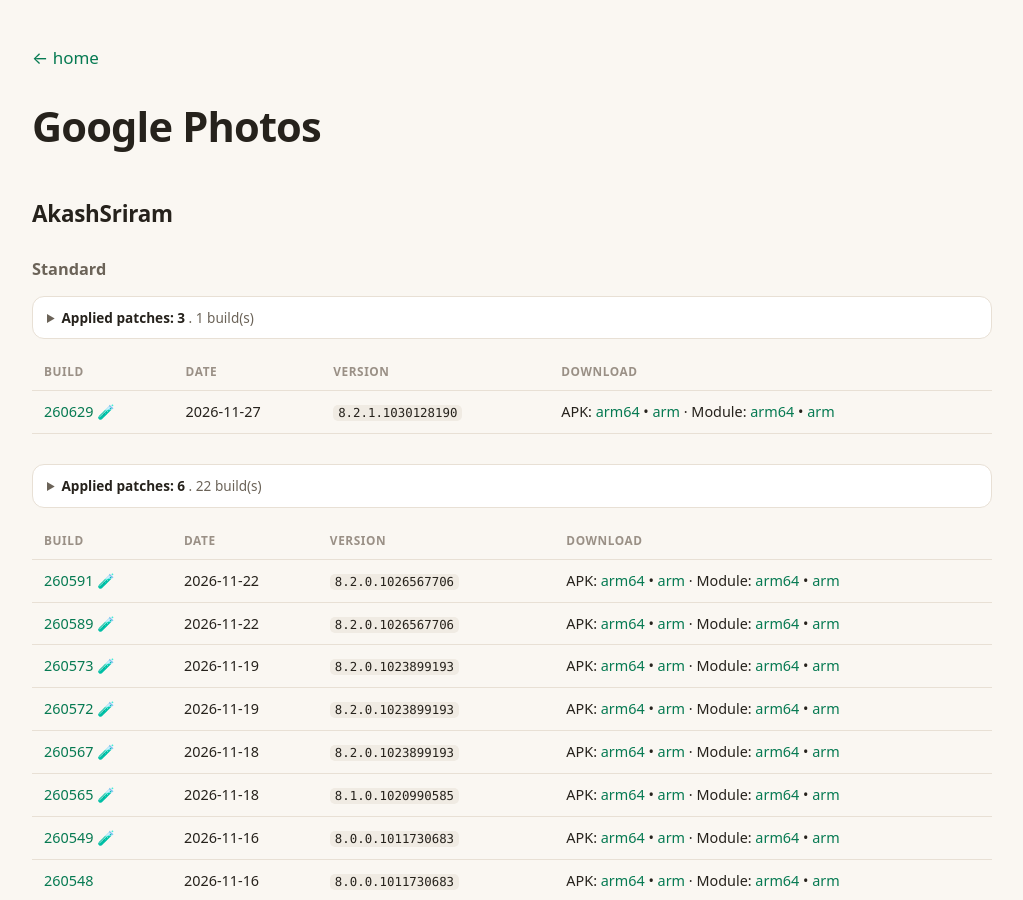
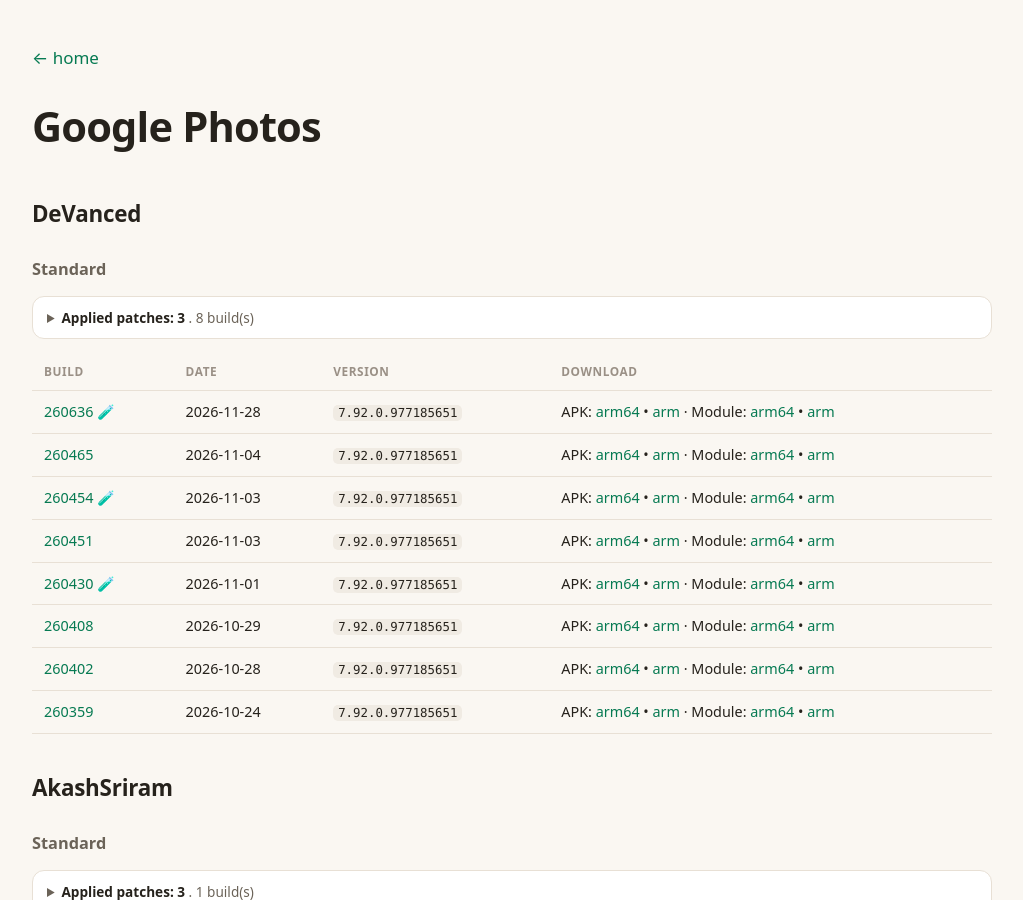
Before and after one commit to nullcpy/archive, a Jekyll site: the page built from apps/googlephotos/README.md, in a window 1280 px wide and 900 px high. Shown: the whole window, without its empty margins (128-1151 px from the left). Built offline with Jekyll 4.4.1, drawn with Linux system fonts in a browser that asks for light colours; our own code applies the rules of GitHub Pages for plain Markdown files.

Commit message:
chore: rebuild the archive README surface [skip ci]

```diff
--- a/apps/googlephotos/README.md
+++ b/apps/googlephotos/README.md
@@ -1,4 +1,27 @@
 # Google Photos
+
+## DeVanced
+
+### Standard
+
+<details><summary><b>Applied patches: 3</b> . 8 build(s)</summary>
+<ul>
+<li>Fix selected account persistence</li>
+<li>GmsCore support <code>module omit</code></li>
+<li>Spoof features</li>
+</ul>
+</details>
+
+| Build | Date | Version | Download |
+|---|---|---|---|
+| [260636](https://github.com/nullcpy/archive/releases/tag/260636) 🧪 | 2026-11-28 | `7.92.0.977185651` | APK: [arm64](https://github.com/nullcpy/archive/releases/download/260636/google-photos-devanced-v7.92.0.977185651-arm64-v8a.apk) • [arm](https://github.com/nullcpy/archive/releases/download/260636/google-photos-devanced-v7.92.0.977185651-arm-v7a.apk) · Module: [arm64](https://github.com/nullcpy/archive/releases/download/260636/google-photos-devanced-module-v7.92.0.977185651-arm64-v8a.zip) • [arm](https://github.com/nullcpy/archive/releases/download/260636/google-photos-devanced-module-v7.92.0.977185651-arm-v7a.zip) |
+| [260465](https://github.com/nullcpy/archive/releases/tag/260465) | 2026-11-04 | `7.92.0.977185651` | APK: [arm64](https://github.com/nullcpy/archive/releases/download/260465/google-photos-devanced-v7.92.0.977185651-arm64-v8a.apk) • [arm](https://github.com/nullcpy/archive/releases/download/260465/google-photos-devanced-v7.92.0.977185651-arm-v7a.apk) · Module: [arm64](https://github.com/nullcpy/archive/releases/download/260465/google-photos-devanced-module-v7.92.0.977185651-arm64-v8a.zip) • [arm](https://github.com/nullcpy/archive/releases/download/260465/google-photos-devanced-module-v7.92.0.977185651-arm-v7a.zip) |
+| [260454](https://github.com/nullcpy/archive/releases/tag/260454) 🧪 | 2026-11-03 | `7.92.0.977185651` | APK: [arm64](https://github.com/nullcpy/archive/releases/download/260454/google-photos-devanced-v7.92.0.977185651-arm64-v8a.apk) • [arm](https://github.com/nullcpy/archive/releases/download/260454/google-photos-devanced-v7.92.0.977185651-arm-v7a.apk) · Module: [arm64](https://github.com/nullcpy/archive/releases/download/260454/google-photos-devanced-module-v7.92.0.977185651-arm64-v8a.zip) • [arm](https://github.com/nullcpy/archive/releases/download/260454/google-photos-devanced-module-v7.92.0.977185651-arm-v7a.zip) |
+| [260451](https://github.com/nullcpy/archive/releases/tag/260451) | 2026-11-03 | `7.92.0.977185651` | APK: [arm64](https://github.com/nullcpy/archive/releases/download/260451/google-photos-devanced-v7.92.0.977185651-arm64-v8a.apk) • [arm](https://github.com/nullcpy/archive/releases/download/260451/google-photos-devanced-v7.92.0.977185651-arm-v7a.apk) · Module: [arm64](https://github.com/nullcpy/archive/releases/download/260451/google-photos-devanced-module-v7.92.0.977185651-arm64-v8a.zip) • [arm](https://github.com/nullcpy/archive/releases/download/260451/google-photos-devanced-module-v7.92.0.977185651-arm-v7a.zip) |
+| [260430](https://github.com/nullcpy/archive/releases/tag/260430) 🧪 | 2026-11-01 | `7.92.0.977185651` | APK: [arm64](https://github.com/nullcpy/archive/releases/download/260430/google-photos-devanced-v7.92.0.977185651-arm64-v8a.apk) • [arm](https://github.com/nullcpy/archive/releases/download/260430/google-photos-devanced-v7.92.0.977185651-arm-v7a.apk) · Module: [arm64](https://github.com/nullcpy/archive/releases/download/260430/google-photos-devanced-module-v7.92.0.977185651-arm64-v8a.zip) • [arm](https://github.com/nullcpy/archive/releases/download/260430/google-photos-devanced-module-v7.92.0.977185651-arm-v7a.zip) |
+| [260408](https://github.com/nullcpy/archive/releases/tag/260408) | 2026-10-29 | `7.92.0.977185651` | APK: [arm64](https://github.com/nullcpy/archive/releases/download/260408/google-photos-devanced-v7.92.0.977185651-arm64-v8a.apk) • [arm](https://github.com/nullcpy/archive/releases/download/260408/google-photos-devanced-v7.92.0.977185651-arm-v7a.apk) · Module: [arm64](https://github.com/nullcpy/archive/releases/download/260408/google-photos-devanced-module-v7.92.0.977185651-arm64-v8a.zip) • [arm](https://github.com/nullcpy/archive/releases/download/260408/google-photos-devanced-module-v7.92.0.977185651-arm-v7a.zip) |
+| [260402](https://github.com/nullcpy/archive/releases/tag/260402) | 2026-10-28 | `7.92.0.977185651` | APK: [arm64](https://github.com/nullcpy/archive/releases/download/260402/google-photos-devanced-v7.92.0.977185651-arm64-v8a.apk) • [arm](https://github.com/nullcpy/archive/releases/download/260402/google-photos-devanced-v7.92.0.977185651-arm-v7a.apk) · Module: [arm64](https://github.com/nullcpy/archive/releases/download/260402/google-photos-devanced-module-v7.92.0.977185651-arm64-v8a.zip) • [arm](https://github.com/nullcpy/archive/releases/download/260402/google-photos-devanced-module-v7.92.0.977185651-arm-v7a.zip) |
+| [260359](https://github.com/nullcpy/archive/releases/tag/260359) | 2026-10-24 | `7.92.0.977185651` | APK: [arm64](https://github.com/nullcpy/archive/releases/download/260359/google-photos-devanced-v7.92.0.977185651-arm64-v8a.apk) • [arm](https://github.com/nullcpy/archive/releases/download/260359/google-photos-devanced-v7.92.0.977185651-arm-v7a.apk) · Module: [arm64](https://github.com/nullcpy/archive/releases/download/260359/google-photos-devanced-module-v7.92.0.977185651-arm64-v8a.zip) • [arm](https://github.com/nullcpy/archive/releases/download/260359/google-photos-devanced-module-v7.92.0.977185651-arm-v7a.zip) |
 
 ## AkashSriram
 
```
Also changed, not shown: README.md (+19 -19 lines), apps/googlephotos/2.md (+0 -22 lines), apps/truecaller/README.md (+2 -1 lines).
